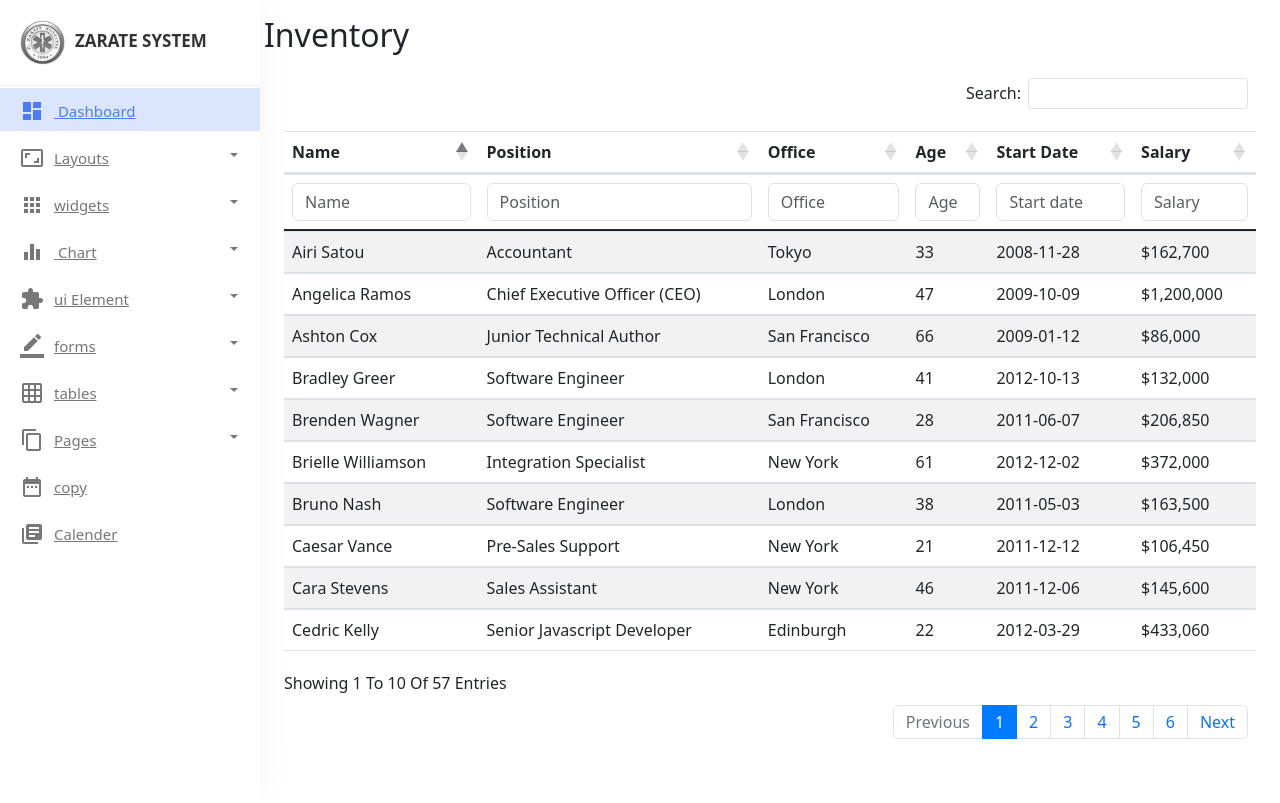
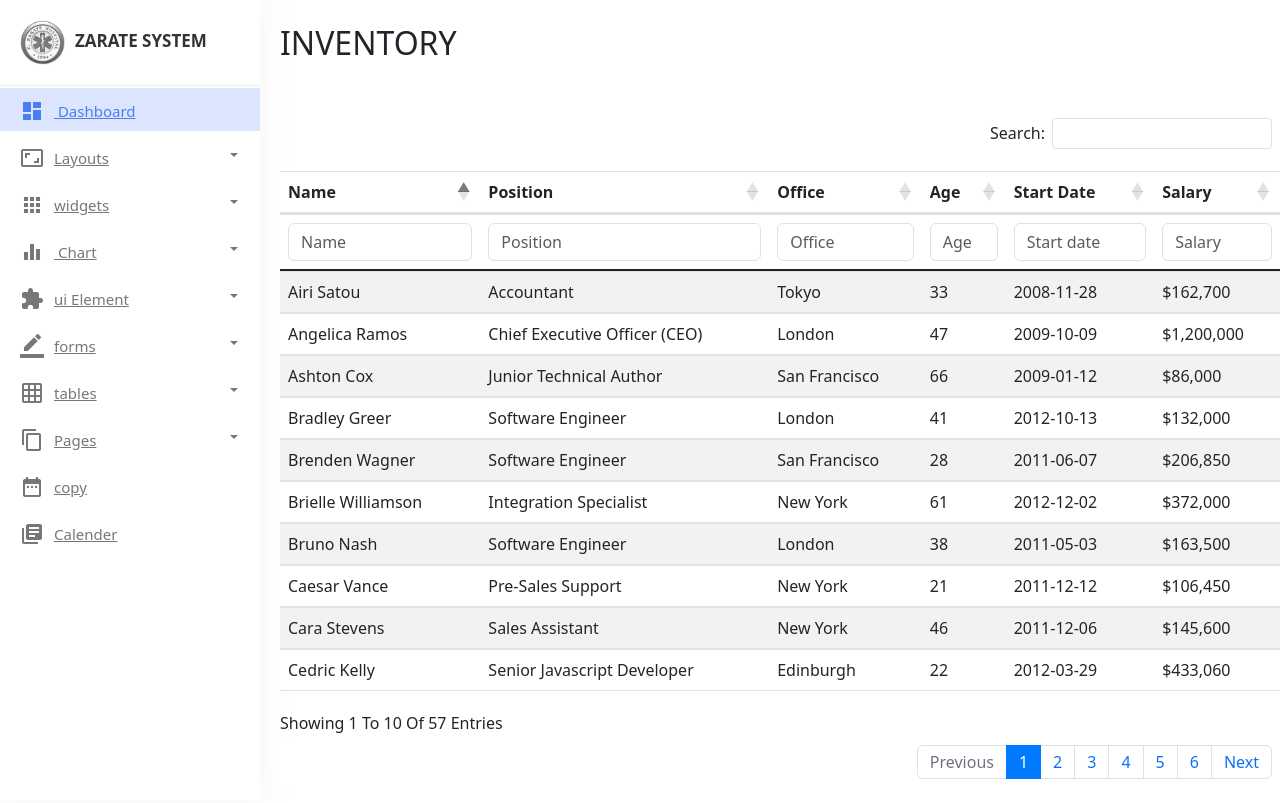
Before and after one commit to PaulSong213/milktea-commerce, a PHP site: page /inventory/index.php in a window 1280 px wide. Before the commit the page ends 739 px from the top, so only its background shows below. Run offline with PHP 8.4, Linux system fonts and the light colour scheme; some libraries are stand-ins or nearby versions.

Commit message:
Invetory Design Revision

```diff
--- a/inventory/index.php
+++ b/inventory/index.php
@@ -21,7 +21,6 @@
             <?php include('../sidebar.php') ?>
         </div>
         <div class="d-block w-100">
-            <h2 class="my-3 mx-1">Inventory</h2>
             <?php include('./productTable.php') ?>
         </div>
     </div>
--- a/inventory/productTable.php
+++ b/inventory/productTable.php
@@ -10,7 +10,8 @@
 </head>
 
 <body>
-    <div class="table px-4 w-100">
+    <div class="table w-100">
+        <h2 class="mt-4 mb-5">INVENTORY</h2>
         <table id="example" class="table table-striped" style="width:100%">
             <thead>
                 <tr>
--- a/sidebar.php
+++ b/sidebar.php
@@ -36,6 +36,7 @@
     }
 
     #sidebar {
+        margin-right: 20px;
         height: 100vh;
         z-index: 11;
         width: 260px;
```
